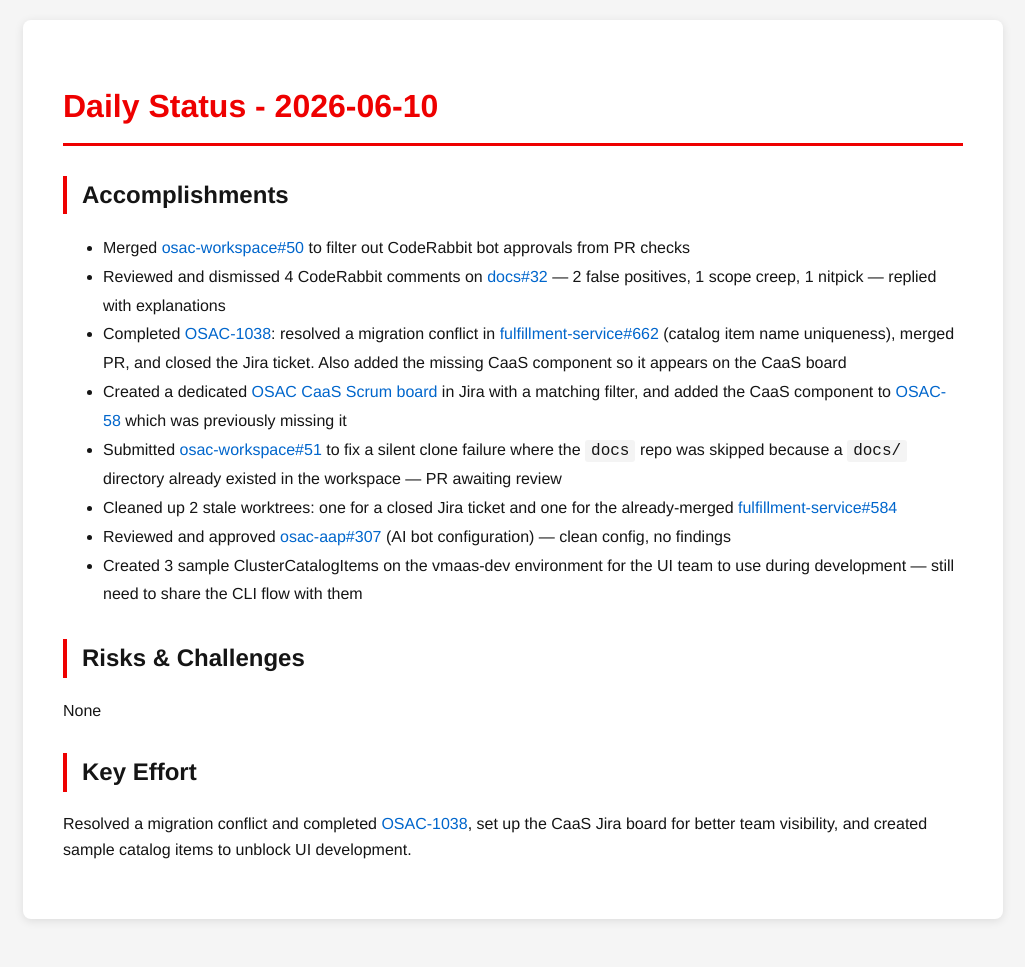
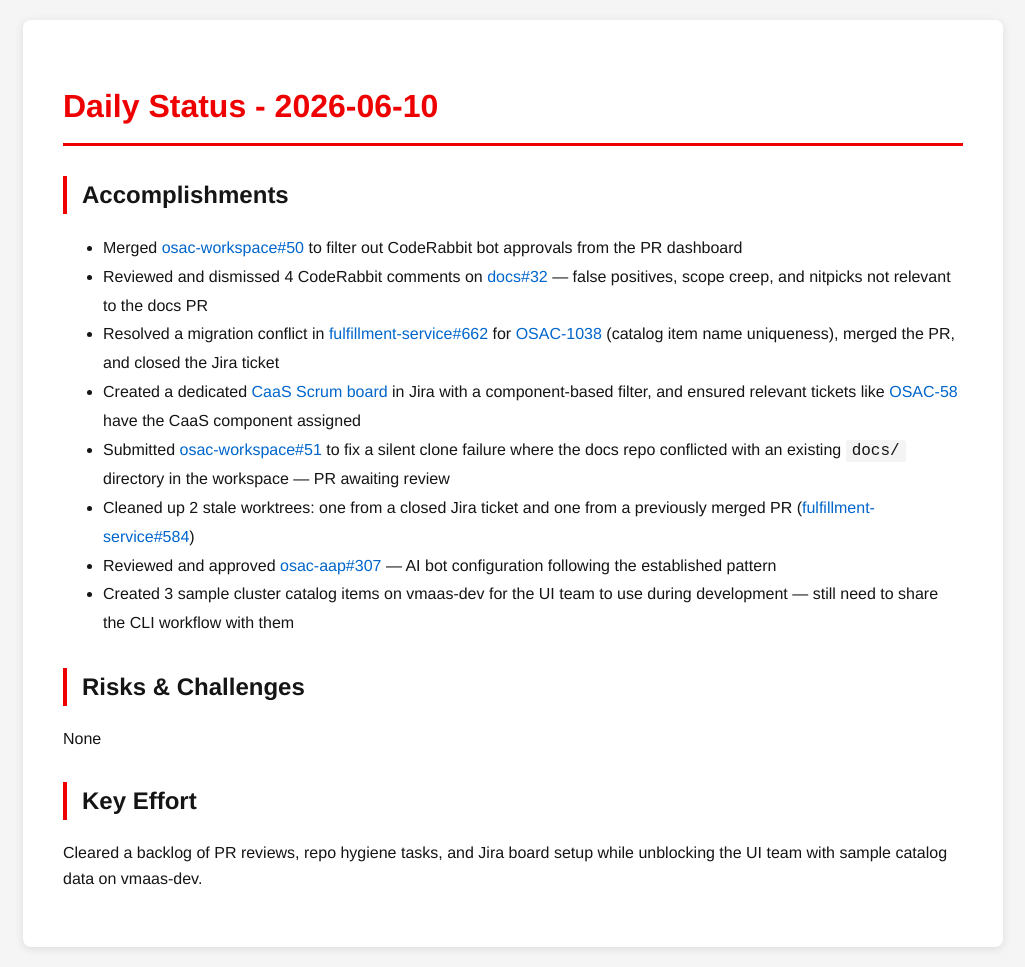
Before and after one commit to tzvatot/daily-status, a Jekyll site: the page built from 2026-06-10.md, in a window 1280 px wide. Shown: the whole page, without its empty margins (127-1152 px from the left). Built offline with Jekyll 4.4.1, drawn with Linux system fonts in a browser that asks for light colours; before the commit the page ends 939 px from its top, so only the background shows below that.

Commit message:
Daily status update - 2026-06-10

```diff
--- a/2026-06-10.md
+++ b/2026-06-10.md
@@ -7,17 +7,17 @@
 # Daily Status - 2026-06-10
 
 ## Accomplishments
-- Merged [osac-workspace#50](https://github.com/osac-project/osac-workspace/pull/50) to filter out CodeRabbit bot approvals from PR checks
-- Reviewed and dismissed 4 CodeRabbit comments on [docs#32](https://github.com/osac-project/docs/pull/32) — 2 false positives, 1 scope creep, 1 nitpick — replied with explanations
-- Completed [OSAC-1038](https://redhat.atlassian.net/browse/OSAC-1038): resolved a migration conflict in [fulfillment-service#662](https://github.com/osac-project/fulfillment-service/pull/662) (catalog item name uniqueness), merged PR, and closed the Jira ticket. Also added the missing CaaS component so it appears on the CaaS board
-- Created a dedicated [OSAC CaaS Scrum board](https://redhat.atlassian.net/jira/software/c/projects/OSAC/boards/12411) in Jira with a matching filter, and added the CaaS component to [OSAC-58](https://redhat.atlassian.net/browse/OSAC-58) which was previously missing it
-- Submitted [osac-workspace#51](https://github.com/osac-project/osac-workspace/pull/51) to fix a silent clone failure where the `docs` repo was skipped because a `docs/` directory already existed in the workspace — PR awaiting review
-- Cleaned up 2 stale worktrees: one for a closed Jira ticket and one for the already-merged [fulfillment-service#584](https://github.com/osac-project/fulfillment-service/pull/584)
-- Reviewed and approved [osac-aap#307](https://github.com/osac-project/osac-aap/pull/307) (AI bot configuration) — clean config, no findings
-- Created 3 sample ClusterCatalogItems on the vmaas-dev environment for the UI team to use during development — still need to share the CLI flow with them
+- Merged [osac-workspace#50](https://github.com/osac-project/osac-workspace/pull/50) to filter out CodeRabbit bot approvals from the PR dashboard
+- Reviewed and dismissed 4 CodeRabbit comments on [docs#32](https://github.com/osac-project/docs/pull/32) — false positives, scope creep, and nitpicks not relevant to the docs PR
+- Resolved a migration conflict in [fulfillment-service#662](https://github.com/osac-project/fulfillment-service/pull/662) for [OSAC-1038](https://redhat.atlassian.net/browse/OSAC-1038) (catalog item name uniqueness), merged the PR, and closed the Jira ticket
+- Created a dedicated [CaaS Scrum board](https://redhat.atlassian.net/jira/software/c/projects/OSAC/boards/12411) in Jira with a component-based filter, and ensured relevant tickets like [OSAC-58](https://redhat.atlassian.net/browse/OSAC-58) have the CaaS component assigned
+- Submitted [osac-workspace#51](https://github.com/osac-project/osac-workspace/pull/51) to fix a silent clone failure where the docs repo conflicted with an existing `docs/` directory in the workspace — PR awaiting review
+- Cleaned up 2 stale worktrees: one from a closed Jira ticket and one from a previously merged PR ([fulfillment-service#584](https://github.com/osac-project/fulfillment-service/pull/584))
+- Reviewed and approved [osac-aap#307](https://github.com/osac-project/osac-aap/pull/307) — AI bot configuration following the established pattern
+- Created 3 sample cluster catalog items on vmaas-dev for the UI team to use during development — still need to share the CLI workflow with them
 
 ## Risks & Challenges
 None
 
 ## Key Effort
-Resolved a migration conflict and completed [OSAC-1038](https://redhat.atlassian.net/browse/OSAC-1038), set up the CaaS Jira board for better team visibility, and created sample catalog items to unblock UI development.
+Cleared a backlog of PR reviews, repo hygiene tasks, and Jira board setup while unblocking the UI team with sample catalog data on vmaas-dev.
```
